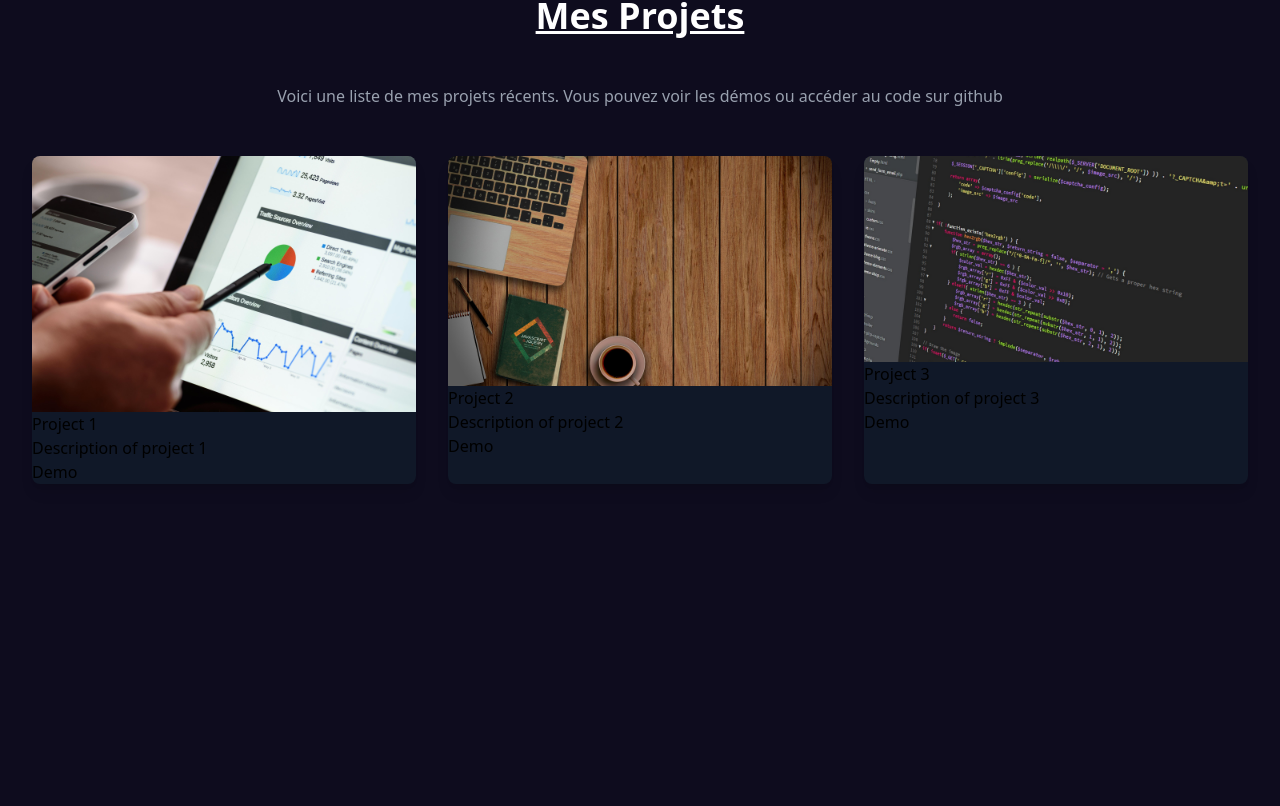
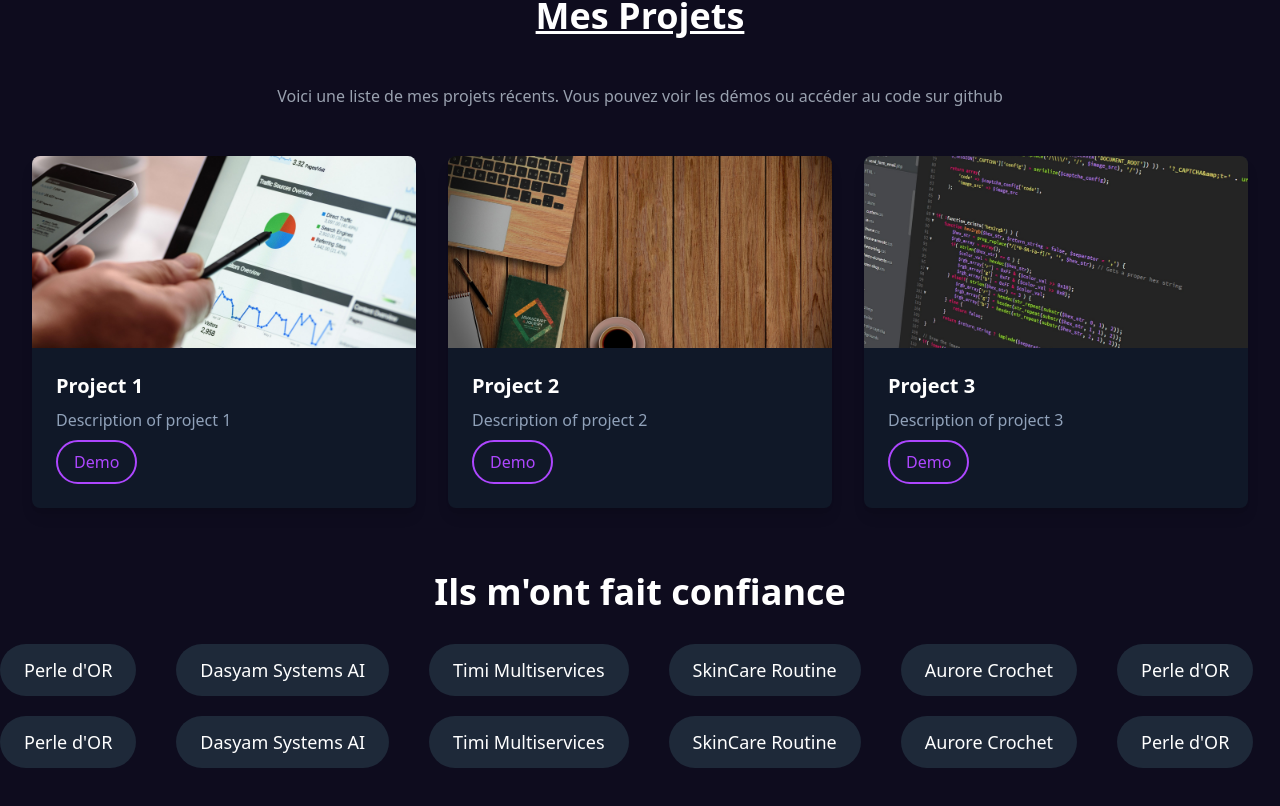
Before and after one commit to Tyasmin11/My-portefolio, a React (Vite) app: page / in a window 1280 px wide. Shown: the part 2519-3325 px from the top of the page. Before the commit the page ends 3051 px from the top, so only its background shows below. Built offline with nearby package versions, Linux system fonts and the light colour scheme.

Commit message:
finalisation de la section work et ajout des companies

```diff
--- /dev/null
+++ b/src/components/companies.jsx
@@ -0,0 +1,48 @@
+import React from 'react'
+import {motion} from 'motion/react'
+
+const companies = () => {
+
+    const companies = [
+    "Perle d'OR",
+    "Dasyam Systems AI",
+    "Timi Multiservices",
+    "SkinCare Routine",
+    " Aurore Crochet",
+
+    ];
+
+    const companiesList = [...companies, ...companies];
+  return (
+    <div className='text-white py-16'>
+        <div className='container mx-auto text-center'>
+            <h2 className='text-3xl md:text-4xl font-bold mb-8'>
+                Ils m'ont fait confiance
+            </h2>
+            <div className='overflow-hidden relative w-full'>
+                <div className='whitespace-nowrap flex space-x-10'>
+                    {companiesList.map((company, index) => (
+                        <div
+                        key={index}
+                        className='text-lg bg-gray-800 px-6 py-3 rounded-full inline-block'>
+                            {company}
+                        </div>
+                    ))}
+                </div>
+            </div>
+            <div className='overflow-hidden relative w-full mt-5'>
+                <div className='whitespace-nowrap flex space-x-10'>
+                     {companiesList.map((company, index) => (
+                        <div key={index}
+                        className='text-lg bg-gray-800 px-6 py-3 rounded-full inline-block'>
+                            {company}
+                        </div>
+                    ))}
+                </div>
+            </div>
+        </div>
+    </div>
+  )
+}
+
+export default companies
--- a/src/components/work.jsx
+++ b/src/components/work.jsx
@@ -2,6 +2,10 @@
 import project1 from '../assets/project1.jpg'
 import project2 from '../assets/project2.jpg'
 import project3 from '../assets/project3.jpg'
+import Companies from './companies.jsx'
+import {motion} from 'motion/react'
+import { useInView } from 'react-intersection-observer'
+
 
 
 const work = () => {
@@ -31,26 +35,54 @@
             demoLink: '#',
             codeLink: '#'
         },
-        ];
+        ]
+
+    const {ref, inView } = useInView({
+                triggerOnce: false,
+                threshold: 0.2,
+    });
+
   return (
     <div className='py-12'>
         <div className='max-w-7xl mx-auto px-4 sm:px lg:px-8'>
-            <h2 className='text-4xl mb-12 text-white underline font-bold text-center'>Mes Projets</h2>
-            <p className='mb-12 text-gray-400 text-center'>Voici une liste de mes projets récents. Vous pouvez voir les démos ou accéder au code sur github</p>
+            <motion.h2
+            ref={ref}
+            initial={{ opacity: 0, y: 100 }}
+            animate={inView ? {opacity:1, y:0} : {} }
+            transition={{ delay:0.3,duration: 0.5 }}
+            className='text-4xl mb-12 text-white underline font-bold text-center'>Mes Projets</motion.h2>
+
+            <motion.p
+             ref={ref}
+            initial={{ opacity: 0, y: 100 }}
+            animate={inView ? {opacity:1, y:0} : {} }
+            transition={{ delay:0.3,duration: 0.5 }}
+            className='mb-12 text-gray-400 text-center'>Voici une liste de mes projets récents. Vous pouvez voir les démos ou accéder au code sur github</motion.p>
             <div className='grid grid-cols-1 sm:grid-cols-2 md:grid-cols-3 gap-8'>
                 {
                     projects.map((project) => (
-                        <div key={project.id}
+                        <motion.div
+                            ref={ref}
+                            initial={{ opacity: 0, y: 50 }}
+                            animate={inView ? {opacity:1, y:0} : {} }
+                            transition={{ delay: project.id * 0.3,duration: 0.5 }}
+
+                        key={project.id}
                             className='bg-gray-900 shadow-lg rounded-lg overflow-hidden'>
 
-                            <img src={project.image} alt={project.title} />
-                            <h3>{project.title}</h3>
-                            <p>{project.description}</p>
-                            <button>Demo</button>
-                        </div>
+                            <img src={project.image} alt={project.title} className='w-full h-48 object-cover' />
+                            <div className='p-6'>
+                            <h3 className='text-xl text-white font-semibold mb-2'>{project.title}</h3>
+                            <p className='text-slate-400'>{project.description}</p>
+                            <button className='border-2 border-purple-500 text-purple-500 px-4 py-2 mt-2 rounded-full hover:bg-purple-500 hover:text-white transition '>Demo</button>
+                            </div>
+                        </motion.div>
                     ))
                 }
             </div>
+        </div>
+        <div>
+            <Companies/>
         </div>
     </div>
   )
```
